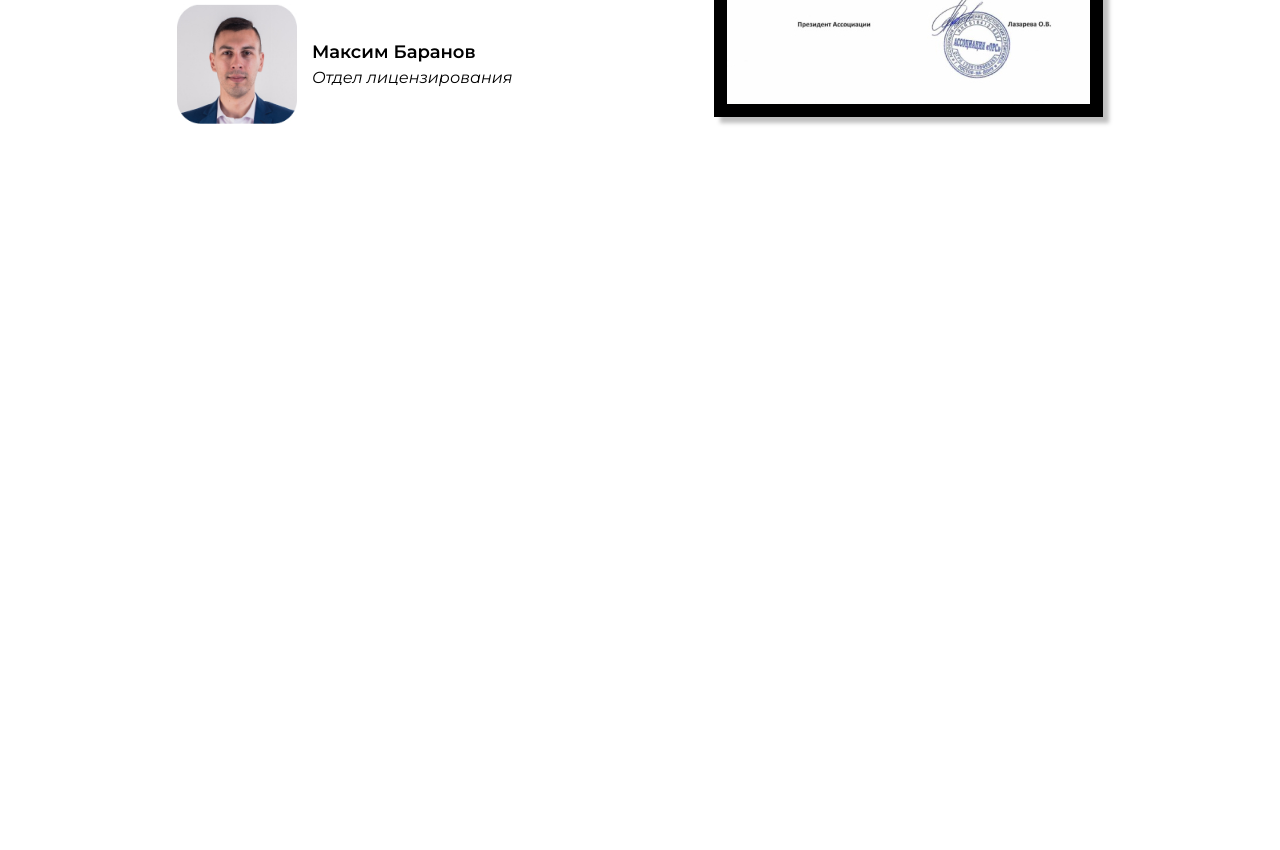
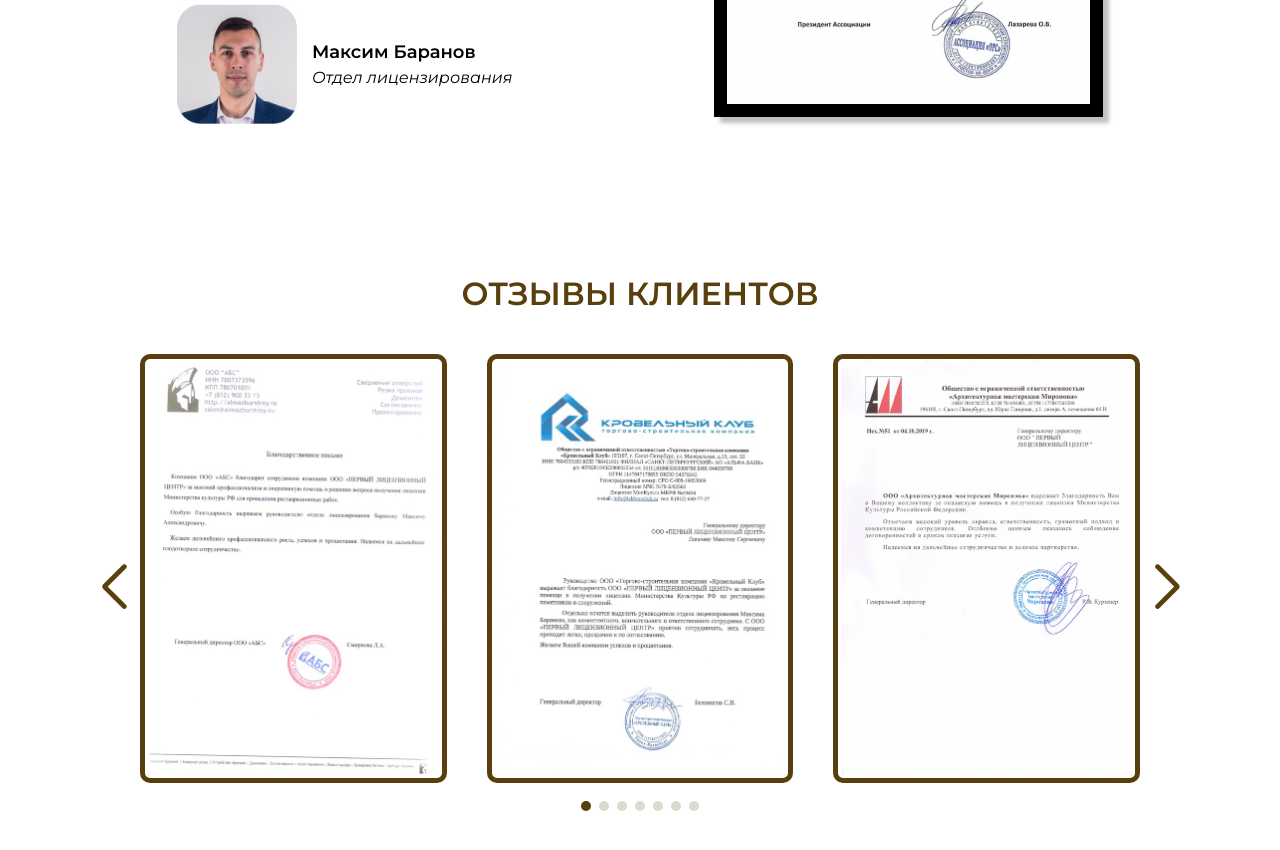
Before and after one commit to maximatory/myLandingPageDesign-gulp, a website: page src/index.html in a window 1280 px wide. Shown: the part 4940-5790 px from the top of the page. Before the commit the page ends 5214 px from the top, so only its background shows below. Drawn offline with nearby package versions, Linux system fonts and the light colour scheme; files that its build step writes are made by us from their sources.

Commit message:
добавил секцию reviews

```diff
--- a/src/assets/js/main.js
+++ b/src/assets/js/main.js
@@ -1,3 +1,41 @@
 //= components/script.js
 //= components/script2.js
 //= components/script3.js
+import Swiper from 'https://cdn.jsdelivr.net/npm/swiper@9/swiper-bundle.esm.browser.min.js'
+
+const swiper = new Swiper('.swiper', {
+  // Optional parameters
+  direction: 'horizontal',
+  loop: true,
+  slidesPerView: 1,
+  spaceBetween: 20,
+  pagination: {
+    el: ".swiper-pagination",
+    clickable: true,
+  },
+
+
+  spaceBetween: 40,
+
+  // Navigation arrows
+  navigation: {
+    nextEl: '.swiper-button-next',
+    prevEl: '.swiper-button-prev',
+  },
+
+  breakpoints: {
+    640: {
+      slidesPerView: 1,
+      spaceBetween: 20,
+    },
+    768: {
+      slidesPerView: 2,
+      spaceBetween: 30,
+    },
+    991.98: {
+      slidesPerView: 3,
+      spaceBetween: 40,
+    },
+  },
+
+});
--- /dev/null
+++ b/src/assets/scss/_reviews.scss
@@ -0,0 +1,63 @@
+.section__reviews {
+  padding-top: 150px;
+  padding-bottom: 150px;
+  @media (max-width: $breakpoint480){
+    padding-top: 75px;
+  }
+}
+
+.reviews{
+  &__title {
+    margin-bottom: 40px;
+  }
+}
+
+.slider{
+  position: relative;
+  padding-bottom: 40px;
+
+  &__wrapper{
+    width: calc(100% - 80px);
+    height: auto;
+    @media (max-width: $breakpoint768){
+      width: 60%;
+    }
+    @media (max-width: $breakpoint480){
+      width: 90%;
+    }
+  }
+  &__slide{
+    display: block;
+    width: 100%;
+    height: 100%;
+    object-fit: cover;
+    border: 5px solid $text-color;
+    border-radius: 10px;
+    & img {
+      border-radius: 10px;
+    }
+  }
+
+  &__btn{
+    position: absolute;
+    color: $text-color;
+    top: 50%;
+    font-weight: 900;
+    @media (max-width: $breakpoint768){
+      display: none;
+    }
+  }
+  &__btn_prev{
+    left: 0;
+  }
+  &__btn_next{
+    right: 0;
+  }
+
+  &__pagination span{
+    width: 10px;
+    height: 10px;
+    background-color: $text-color;
+  }
+
+}
--- a/src/assets/scss/_team.scss
+++ b/src/assets/scss/_team.scss
@@ -1,6 +1,5 @@
 .section__team {
   padding-top: 150px;
-  padding-bottom: 150px;
   @media (max-width: $breakpoint768){
     padding-top: 75px;
   }
--- a/src/assets/scss/style.scss
+++ b/src/assets/scss/style.scss
@@ -9,3 +9,4 @@
 @import './prices';
 @import './firms';
 @import './team';
+@import './reviews';
--- a/src/index.html
+++ b/src/index.html
@@ -10,3 +10,4 @@
 {{>prices}}
 {{>firms}}
 {{>team}}
+{{>reviews}}
--- a/src/tpl/layouts/default.html
+++ b/src/tpl/layouts/default.html
@@ -5,5 +5,6 @@
 </head>
 <body>
     {{> body }}
+    <script type="module" src="../../assets/js/main.js"></script>
 </body>
 </html>
--- a/src/tpl/partials/head.html
+++ b/src/tpl/partials/head.html
@@ -4,5 +4,8 @@
 <link rel="preconnect" href="https://fonts.googleapis.com">
 <link rel="preconnect" href="https://fonts.gstatic.com" crossorigin>
 <link href="https://fonts.googleapis.com/css2?family=Montserrat:ital,wght@0,400;0,500;0,600;0,700;1,400;1,500&display=swap" rel="stylesheet">
+<link
+  rel="stylesheet"
+  href="https://cdn.jsdelivr.net/npm/swiper@9/swiper-bundle.min.css"/>
 <link rel="stylesheet" href="assets/css/style.min.css">
 <title>Вступить в СРО в Ростове</title>
--- /dev/null
+++ b/src/tpl/partials/reviews.html
@@ -0,0 +1,29 @@
+<section class="section__reviews">
+  <div class="container">
+    <div class="reviews">
+      <h2 class="reviews__title section__title">Отзывы клиентов</h2>
+      <div class="slider">
+
+        <next class="swiper slider__wrapper">
+          <!-- Additional required wrapper -->
+          <div class="swiper-wrapper slider__inner">
+            <!-- Slides -->
+            <div class="swiper-slide slider__slide"><img src="../../assets/img/reviews__1.jpg" alt="review"></div>
+            <div class="swiper-slide slider__slide"><img src="../../assets/img/reviews__2.jpg" alt="review"></div>
+            <div class="swiper-slide slider__slide"><img src="../../assets/img/reviews__3.jpg" alt="review"></div>
+            <div class="swiper-slide slider__slide"><img src="../../assets/img/reviews__4.jpg" alt="review"></div>
+            <div class="swiper-slide slider__slide"><img src="../../assets/img/reviews__5.jpg" alt="review"></div>
+            <div class="swiper-slide slider__slide"><img src="../../assets/img/reviews__6.jpg" alt="review"></div>
+            <div class="swiper-slide slider__slide"><img src="../../assets/img/reviews__7.jpg" alt="review"></div>
+          </div>
+
+          <!-- If we need navigation buttons -->
+        </next>
+        <div class="swiper-button-prev slider__btn slider__btn_prev"></div>
+        <div class="swiper-button-next slider__btn slider__btn_next"></div>
+        <div class="swiper-pagination slider__pagination"></div>
+      </div>
+
+    </div>
+  </div>
+</section>
```
Also changed, not shown: src/assets/img/reviews__1.jpg (added), src/assets/img/reviews__2.jpg (added), src/assets/img/reviews__3.jpg (added), src/assets/img/reviews__4.jpg (added), src/assets/img/reviews__5.jpg (added), src/assets/img/reviews__6.jpg (added), src/assets/img/reviews__7.jpg (added).
